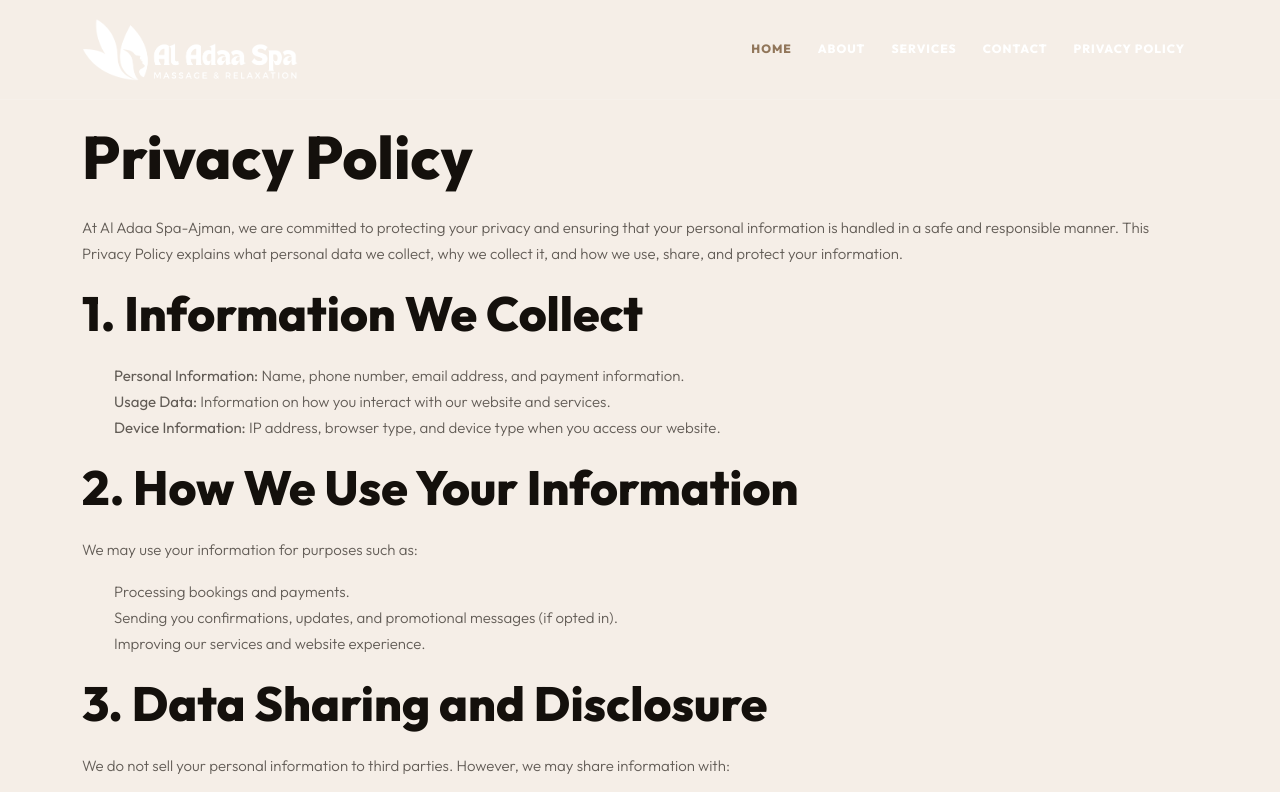
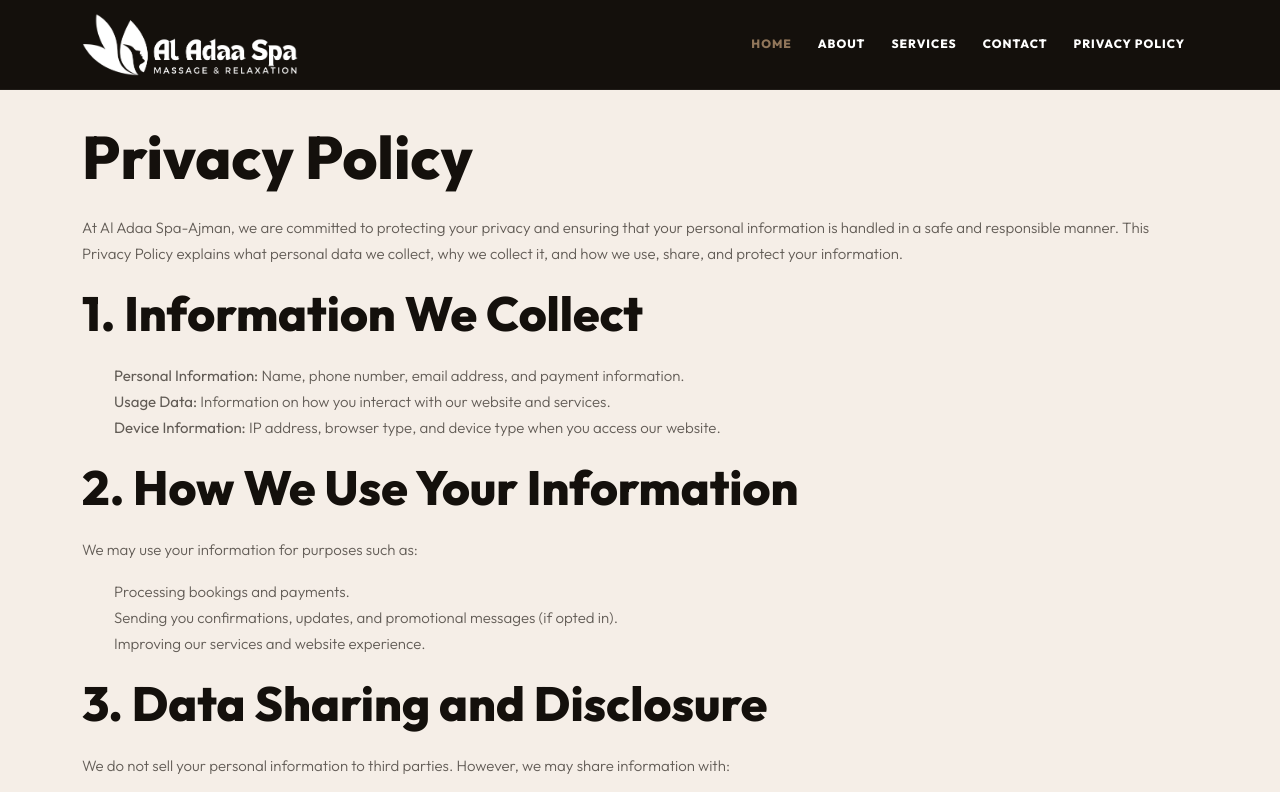
Before and after one commit to jazeempm567/al-adaa, a plain HTML site: page privacy-policy.html in a window 1280 px wide. Shown: the top 792 px of the page. Drawn offline with nearby package versions, Linux system fonts and the light colour scheme.

Commit message:
Update privacy-policy.html

```diff
--- a/privacy-policy.html
+++ b/privacy-policy.html
@@ -27,7 +27,7 @@
         </svg>
     </div>
     <!-- Navbar -->
-    <nav class="navbar navbar-expand-lg">
+    <nav class="navbar navbar-expand-lg nav-scroll">
         <div class="container">
             <!-- Logo -->
             <div class="logo-wrapper">
```
